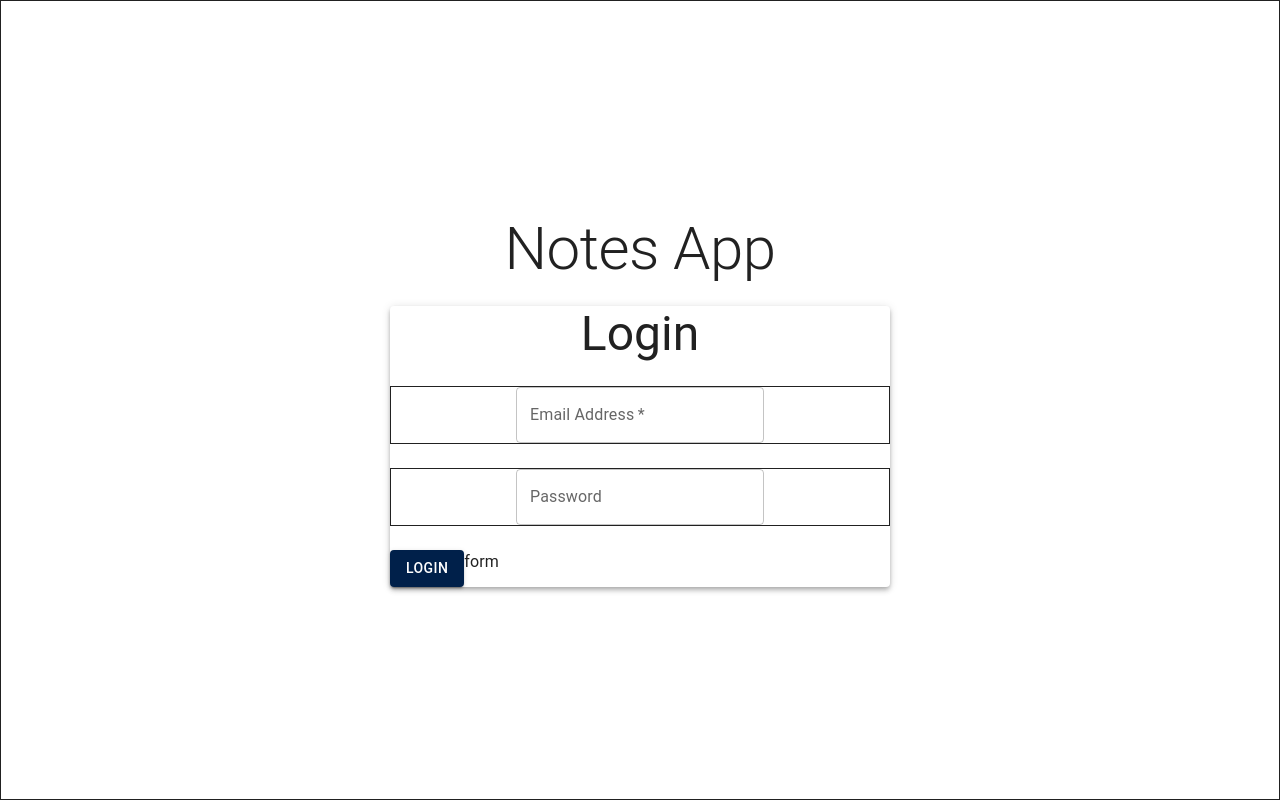
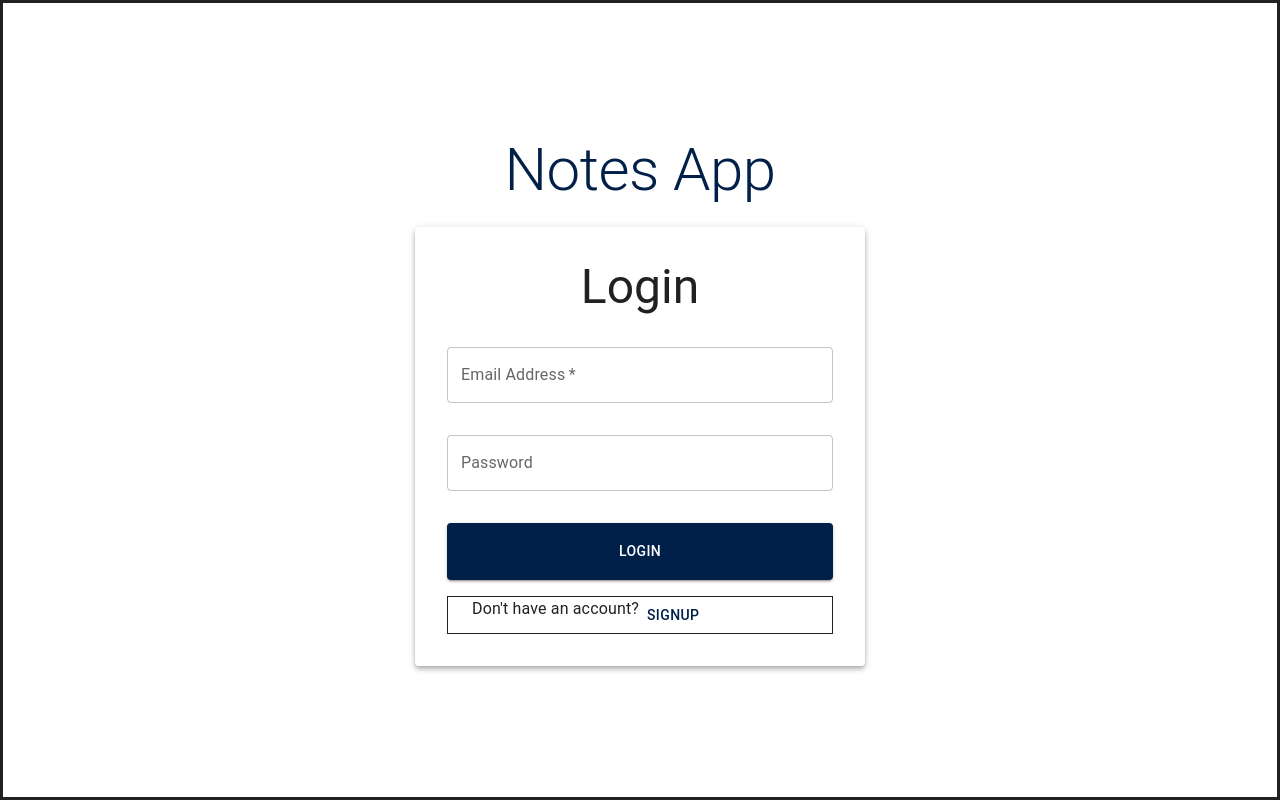
Before and after one commit to Folareen/sleek-notes, a React (Create React App) app: page / in a window 1280 px wide. Built offline with nearby package versions, Linux system fonts and the light colour scheme.

Commit message:
login page

```diff
--- a/src/pages/Login.jsx
+++ b/src/pages/Login.jsx
@@ -1,47 +1,41 @@
 import React, { Component } from 'react'
 import { Grid, Box, Typography, Paper, TextField, Container, Button, FormControl } from '@mui/material'
+// import { Link } from 'react-router-dom'
 
 export default class Login extends Component {
   render() {
     return (
-    <Grid
-      container
-      direction="column"
-      justifyContent="center"
-      alignItems="center"
-      height="100vh"
-      sx={{border: 1}}
+    <Grid container direction="column" justifyContent="center" alignItems="center" height="100vh" sx={{border: 3, }}
     >
 
-      <Typography variant="h2" gutterBottom align={'center'}>
+      <Typography variant="h2" gutterBottom align={'center'} color='primary.main'>
         Notes App
       </Typography>
 
-      <Paper elevation={4} sx={{ width: '75%', maxWidth: 500}} >
+      <Paper elevation={4} sx={{ width: '75%', maxWidth: 450, p:4}} >
+
         <Typography variant="h3" gutterBottom align='center'>
           Login
         </Typography>
 
-      <Container sx={{border:1, my:3}} align='center'>
-        <TextField
-          required
-          id="outlined-required"
-          label="Email Address"
-          sx={{mx:'auto'}}
+        <FormControl component='form' fullWidth>
+          <TextField required id="outlined-required" label="Email Address" sx={{my: 2}} fullWidth
           />
+          <TextField id="outlined-password-input" label="Password" type="password" autoComplete="current-password" fullWidth sx={{my: 2}}
+          />
+
+          <Button variant="contained" align='center' type='submit' sx={{my: 2, py: 2}}>Login</Button>
+
+          <Container sx={{display: 'flex', border: 1}} fullwidth align='center'>
+            <Typography>
+              Don't have an account?
+            </Typography>
+            <Button href='/signup' >
+              Signup
+            </Button>
           </Container>
-      <Container sx={{border:1, my:3}} align='center'>
-        <TextField
-          id="outlined-password-input"
-          label="Password"
-          type="password"
-          autoComplete="current-password"
-        />
-      </Container>
-      <Button variant="contained" align='center' type='submit'>Login</Button>
 
-      <FormControl>
-        form
+
         </FormControl>
 
 
```
Lines whose indentation alone changed are shown as unchanged.
